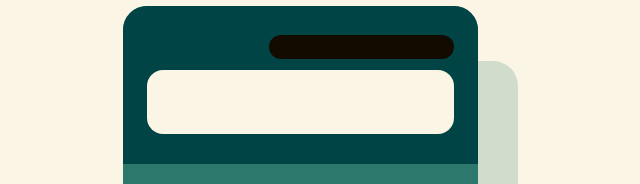
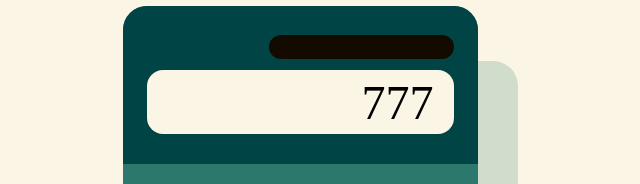
Before and after one commit to kb-gedion/calculator, a plain HTML site: page index.html in a window 1280 px wide. Shown: the part 131-315 px from the top of the page, without its empty margins (340-980 px from the left). Drawn offline with Linux system fonts and the light colour scheme.

Commit message:
add text to the display screen with a class for js

```diff
--- a/index.html
+++ b/index.html
@@ -11,7 +11,9 @@
     <div class="container">
         <div class="topHalf">
             <div class="solarPort"></div>
-            <div class="displayScreen"></div>
+            <div class="displayScreen">
+                <span class="onDisplay">777</span>
+            </div>
         </div>
         <div class="bottomHalf">
             <div class="row">
--- a/style.css
+++ b/style.css
@@ -64,6 +64,10 @@ img {
     background-color: #faf5e4;
     border-radius: 16px;
     display: flex;
+    justify-content: flex-end;
+    align-items: center;
+    font-size: xxx-large;
+    padding: 20px;
 }
 
 .bottomHalf {
```
